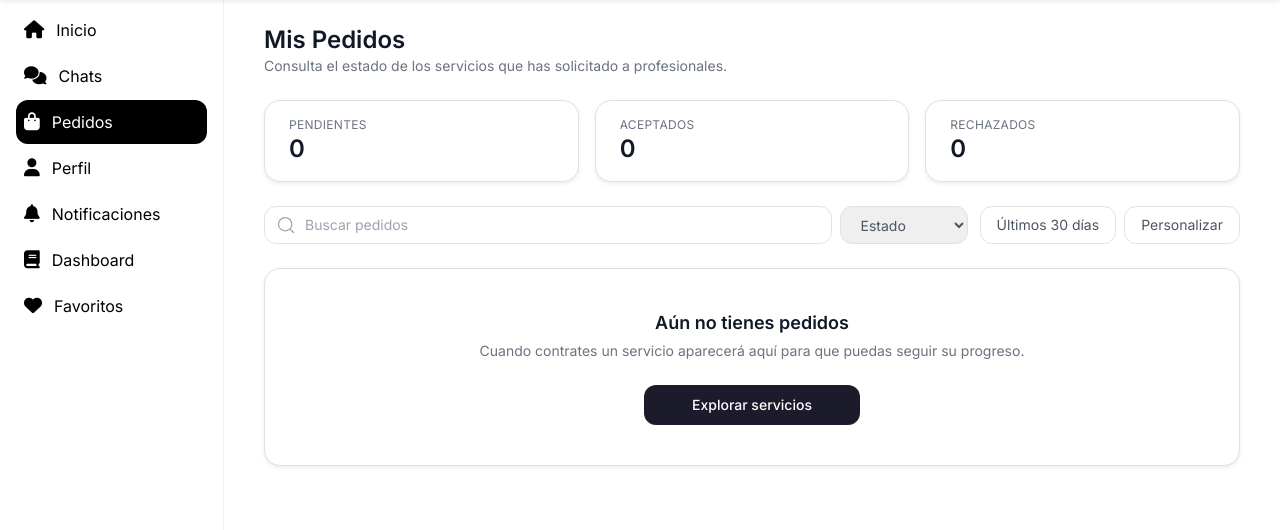
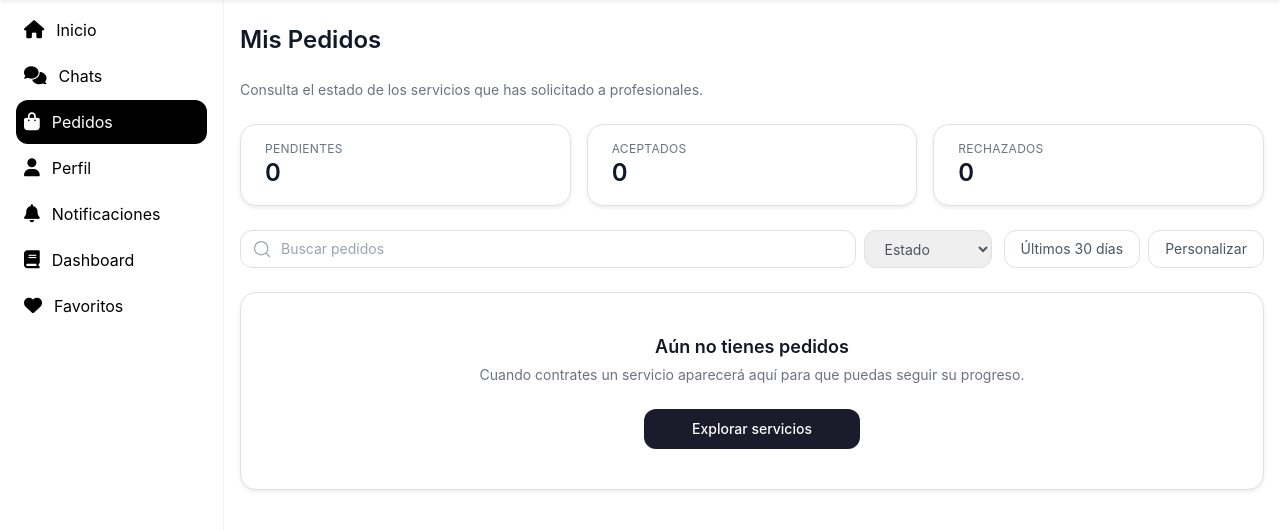
Before and after one commit to Taskify-udl/taskify-web, a Django app: page /my_orders/ in a window 1280 px wide. Shown: the part 56-586 px from the top of the page. Run offline with Django 5.2, Linux system fonts and the light colour scheme; the visitor is signed in with stand-in values (Sample User, id 1); data comes from the database, SQL or seed files in the repository; data that the repository does not hold is empty; some libraries are stand-ins or nearby versions.

Commit message:
margin and widht changes

```diff
--- a/taskify_app/templates/advanced_stats.html
+++ b/taskify_app/templates/advanced_stats.html
@@ -4,7 +4,7 @@
 {% block title %}Estadísticas Avanzadas - Taskify{% endblock %}
 
 {% block content %}
-    <div class="max-w-[1024px] mx-auto py-4">
+    <div class="w-[1024px] mx-auto py-4">
 
         <span class="text-2xl mb-4 font-semibold text-gray-900 block">Estadísticas Avanzadas</span>
 
--- a/taskify_app/templates/chat_detail.html
+++ b/taskify_app/templates/chat_detail.html
@@ -1,7 +1,7 @@
 {% extends 'base.html' %}
 {% load static %}
 {% block content %}
-<div class="max-w-[1024px] mx-auto py-4">
+<div class="w-[1024px] mx-auto py-4">
 
   <div class="border border-gray-200 rounded-xl shadow-lg overflow-hidden">
 
--- a/taskify_app/templates/favourites.html
+++ b/taskify_app/templates/favourites.html
@@ -5,7 +5,7 @@
 
 {% block content %}
     <main>
-        <div class="max-w-[1024px] mx-auto py-4" id="favorites-container">
+        <div class="w-[1024px] mx-auto py-4" id="favorites-container">
             <span class="text-2xl font-semibold text-gray-900 mb-6 block">Mis Favoritos</span>
 
             {% if favorite_services %}
--- a/taskify_app/templates/home.html
+++ b/taskify_app/templates/home.html
@@ -1,7 +1,6 @@
 {% extends "base.html" %}
 
 {% block content %}
-    <link href="https://fonts.googleapis.com/css2?family=Inter:wght@400;500;600;700&display=swap" rel="stylesheet">
     <link href="https://cdn.jsdelivr.net/npm/swiper@11/swiper-bundle.min.css" rel="stylesheet"/>
     <script src="https://cdn.jsdelivr.net/npm/swiper@11/swiper-bundle.min.js"></script>
 
--- a/taskify_app/templates/my_orders.html
+++ b/taskify_app/templates/my_orders.html
@@ -2,12 +2,11 @@
 {% load static %}
 
 {% block content %}
-    <link href="https://fonts.googleapis.com/css2?family=Inter:wght@400;500;600;700&display=swap" rel="stylesheet">
 
-    <div class="w-[1024px] mx-auto px-4">
+    <div class="w-[1024px] mx-auto">
         <div class="flex flex-col sm:flex-row sm:items-center sm:justify-between gap-3 mt-6 mb-4">
             <div>
-                <span class="text-2xl font-semibold text-gray-900">Mis Pedidos</span>
+                <span class="text-2xl font-semibold text-gray-900 mb-6 block">Mis Pedidos</span>
                 {% if is_provider %}
                     <p class="text-sm text-gray-500">Gestiona las solicitudes de contratación que has recibido de tus clientes.</p>
                 {% else %}
--- a/taskify_app/templates/notifications.html
+++ b/taskify_app/templates/notifications.html
@@ -4,7 +4,7 @@
 {% block title %}Notificaciones - Taskify{% endblock %}
 
 {% block content %}
-    <div class="max-w-[1024px] mx-auto py-4">
+    <div class="w-[1024px] mx-auto py-4">
         <span class="text-2xl font-semibold text-gray-900 mb-6 block">Notificaciones</span>
 
         <div class="flex justify-end mb-6 gap-4">
--- a/taskify_app/templates/profile.html
+++ b/taskify_app/templates/profile.html
@@ -4,7 +4,7 @@
 {% block title %}Mi Perfil - Taskify{% endblock %}
 
 {% block content %}
-    <div class="max-w-[1024px] mx-auto py-4">
+    <div class="w-[1024px] mx-auto py-4">
         <span class="text-2xl font-semibold text-gray-900 mb-6 block">Mi perfil</span>
         <div>
             <div class="bg-white rounded-xl shadow-md overflow-hidden">
```
